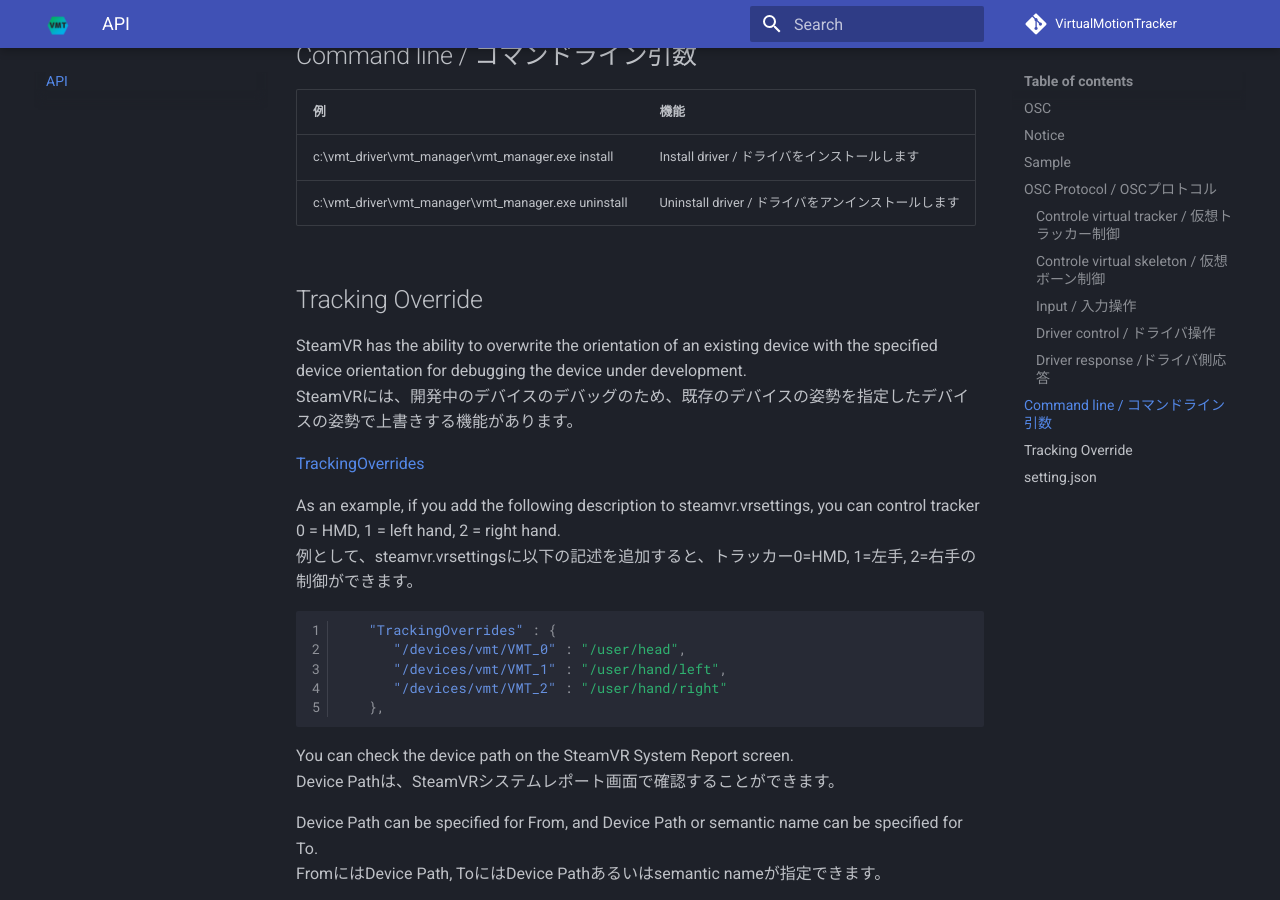
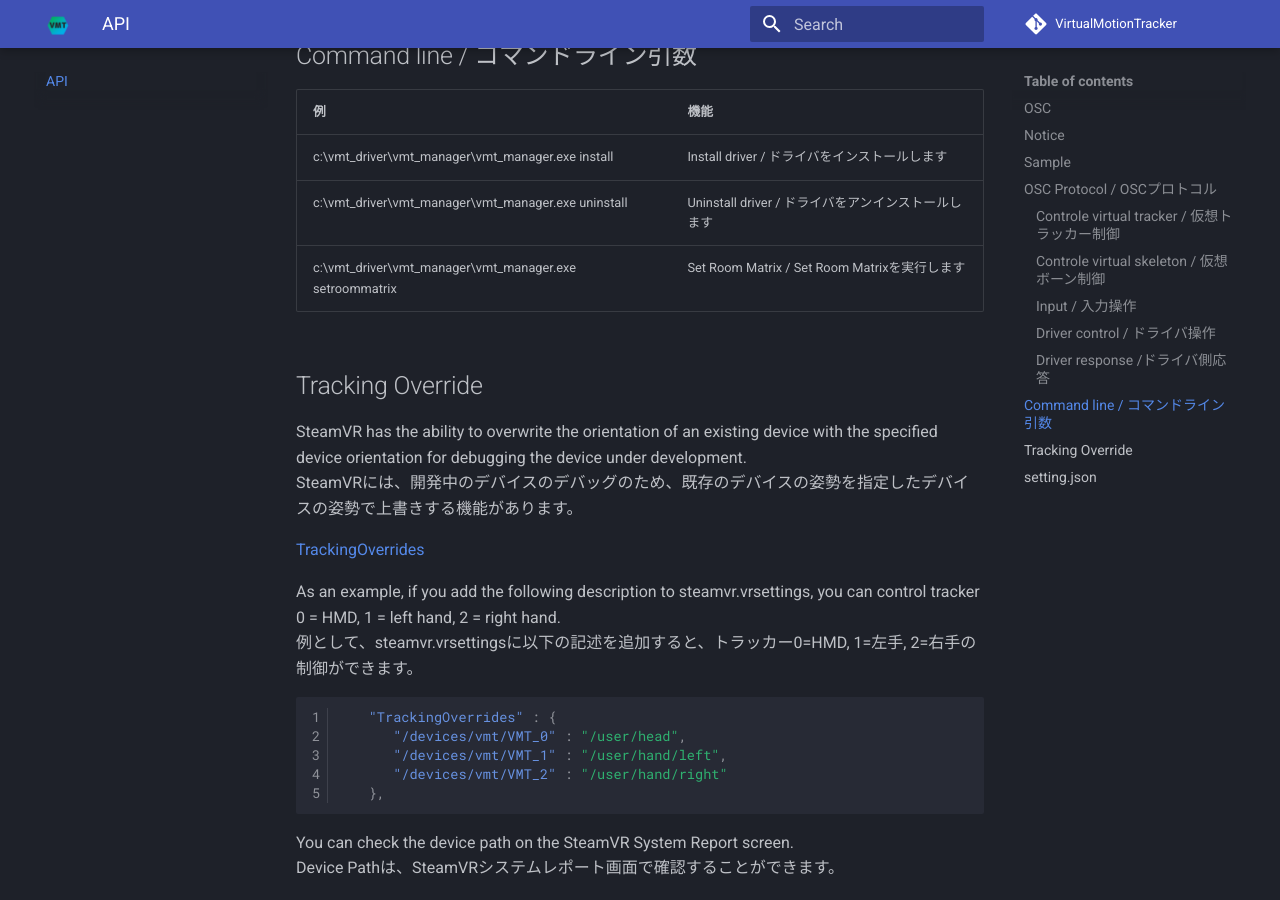
Before and after one commit to gpsnmeajp/VirtualMotionTrackerDocument, an MkDocs documentation site: the page built from docs/api.md, in a window 1280 px wide and 900 px high, scrolled down 11965 px. Built offline with MkDocs 1.6.1 and Material for MkDocs 9.7.7, drawn with Linux system fonts in a browser that asks for light colours; comment, search, counter and statistics services are not loaded.

Commit message:
引数を追加

```diff
--- a/docs/api.md
+++ b/docs/api.md
@@ -392,6 +392,7 @@
 |---|---|
 |c:\vmt_driver\vmt_manager\vmt_manager.exe install| Install driver / ドライバをインストールします|
 |c:\vmt_driver\vmt_manager\vmt_manager.exe uninstall| Uninstall driver / ドライバをアンインストールします|
+|c:\vmt_driver\vmt_manager\vmt_manager.exe setroommatrix| Set Room Matrix / Set Room Matrixを実行します|
 
 ## Tracking Override
 SteamVR has the ability to overwrite the orientation of an existing device with the specified device orientation for debugging the device under development.
```
